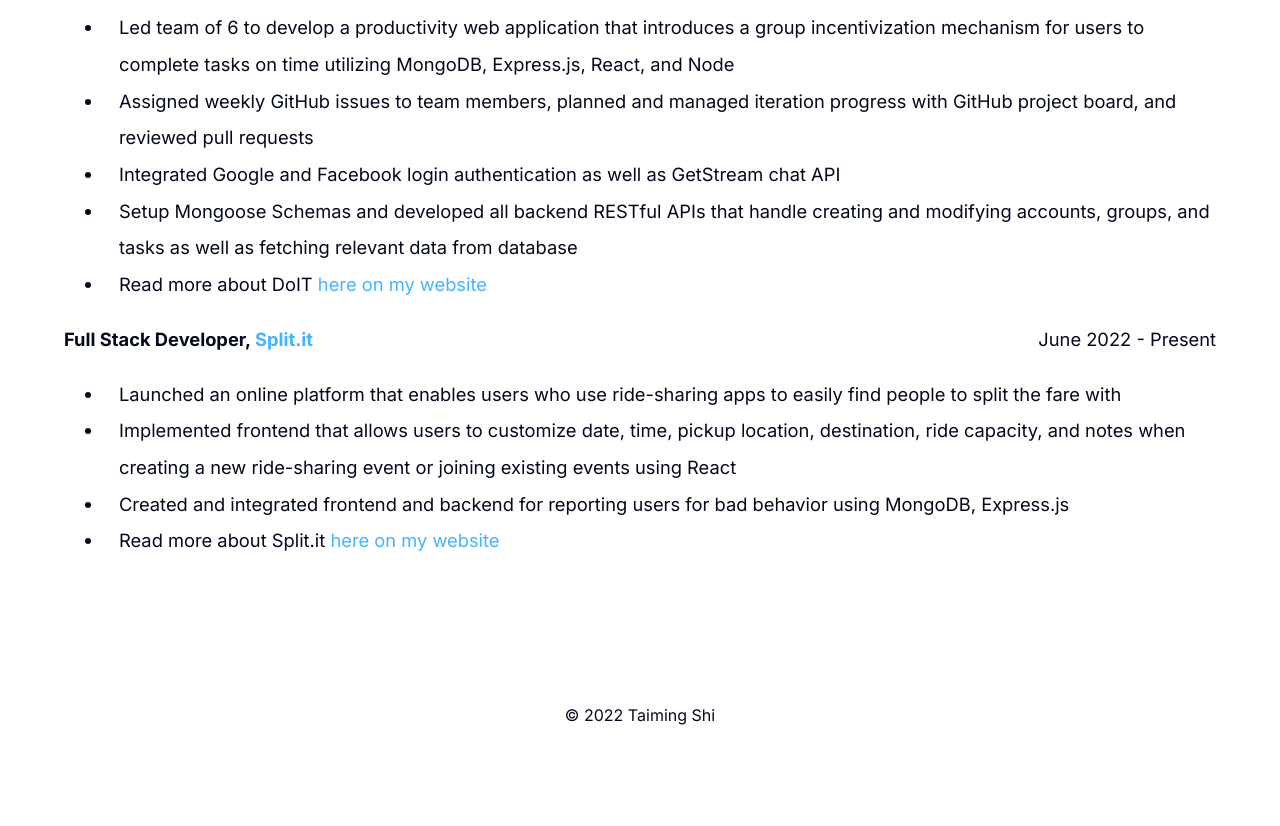
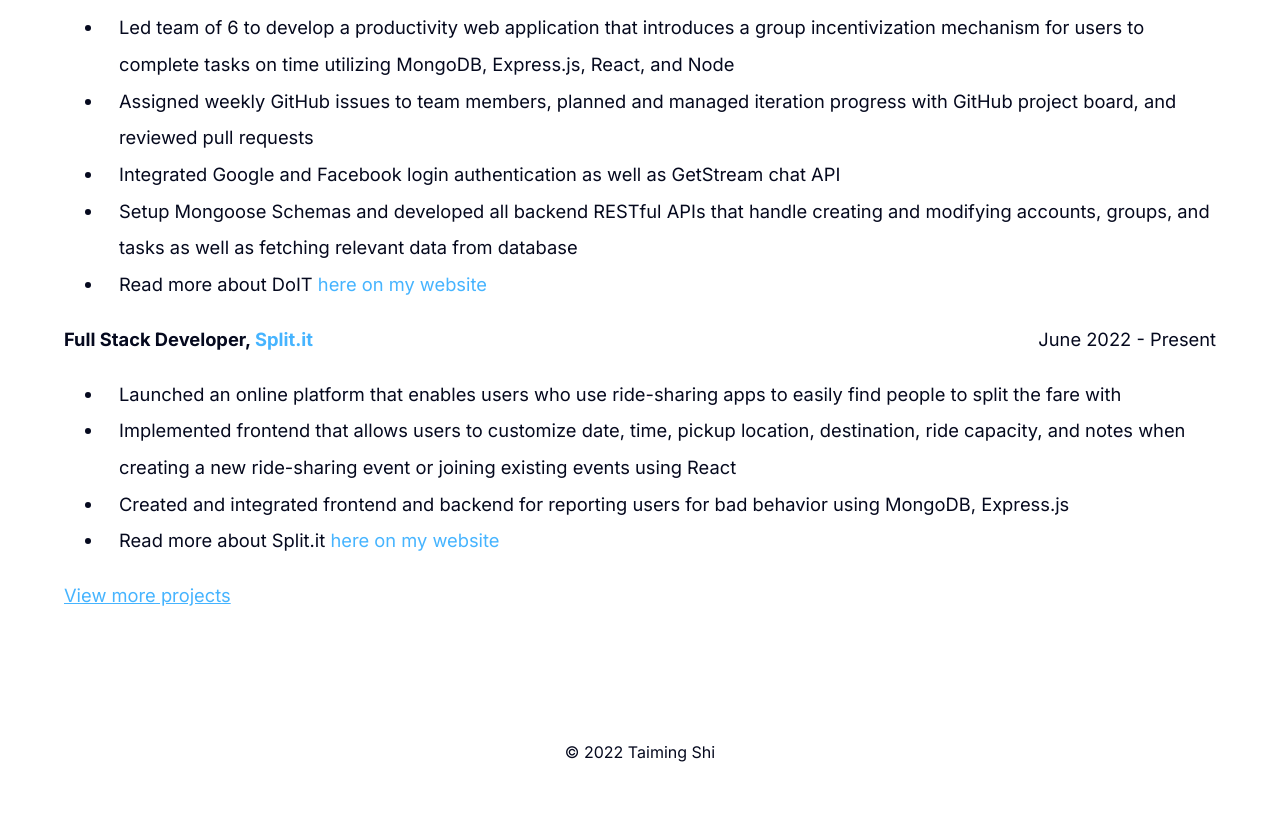
Before and after one commit to tshi13/Personal-Website, an Astro site: page /about in a window 1280 px wide. Shown: the part 2182-3008 px from the top of the page. Before the commit the page ends 2971 px from the top, so only its background shows below. Built offline with nearby package versions, Linux system fonts and the light colour scheme; Astro itself is replaced by a stand-in of ours.

Commit message:
Update about.astro

```diff
--- a/src/pages/about.astro
+++ b/src/pages/about.astro
@@ -2,6 +2,8 @@
 import MainHead from '../components/MainHead.astro';
 import Footer from '../components/Footer/index.jsx';
 import Nav from '../components/Nav/index.jsx';
+import Button from '../components/Button/index.jsx';
+
 ---
 
 <html lang="en">
@@ -88,10 +90,9 @@ import Nav from '../components/Nav/index.jsx';
 				<li style="padding-left: 15px;"> Created and integrated frontend and backend for reporting users for bad behavior using MongoDB, Express.js</li>
 				<li style="padding-left: 15px;"> Read more about Split.it <a href="/project/cost-pooling" style="text-decoration: none;">here on my website</a></li>
 				</ul>
-
-
-
-
+				<a href="/projects">
+					View more projects
+				</a>
 				</p>
 
 			</div>
```
